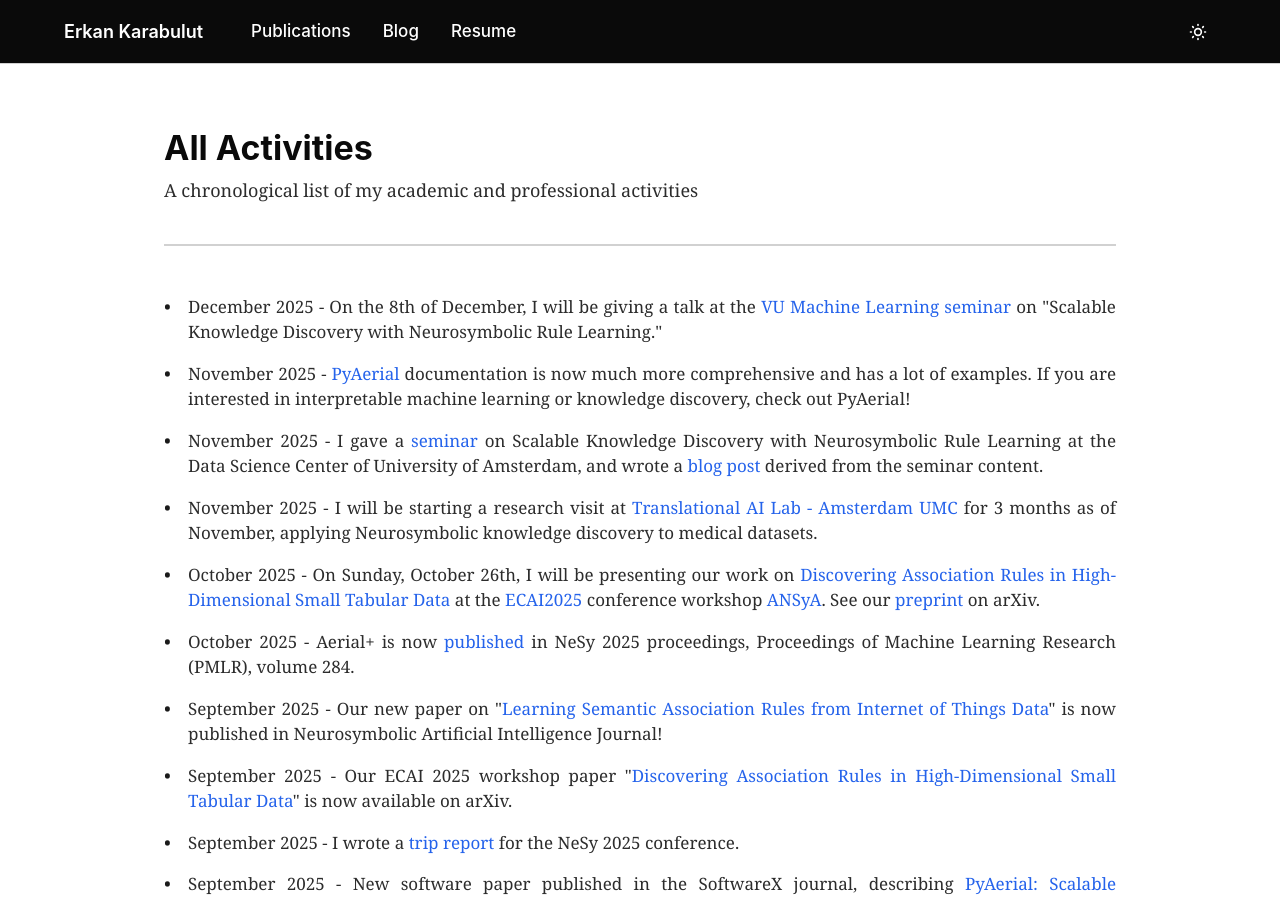
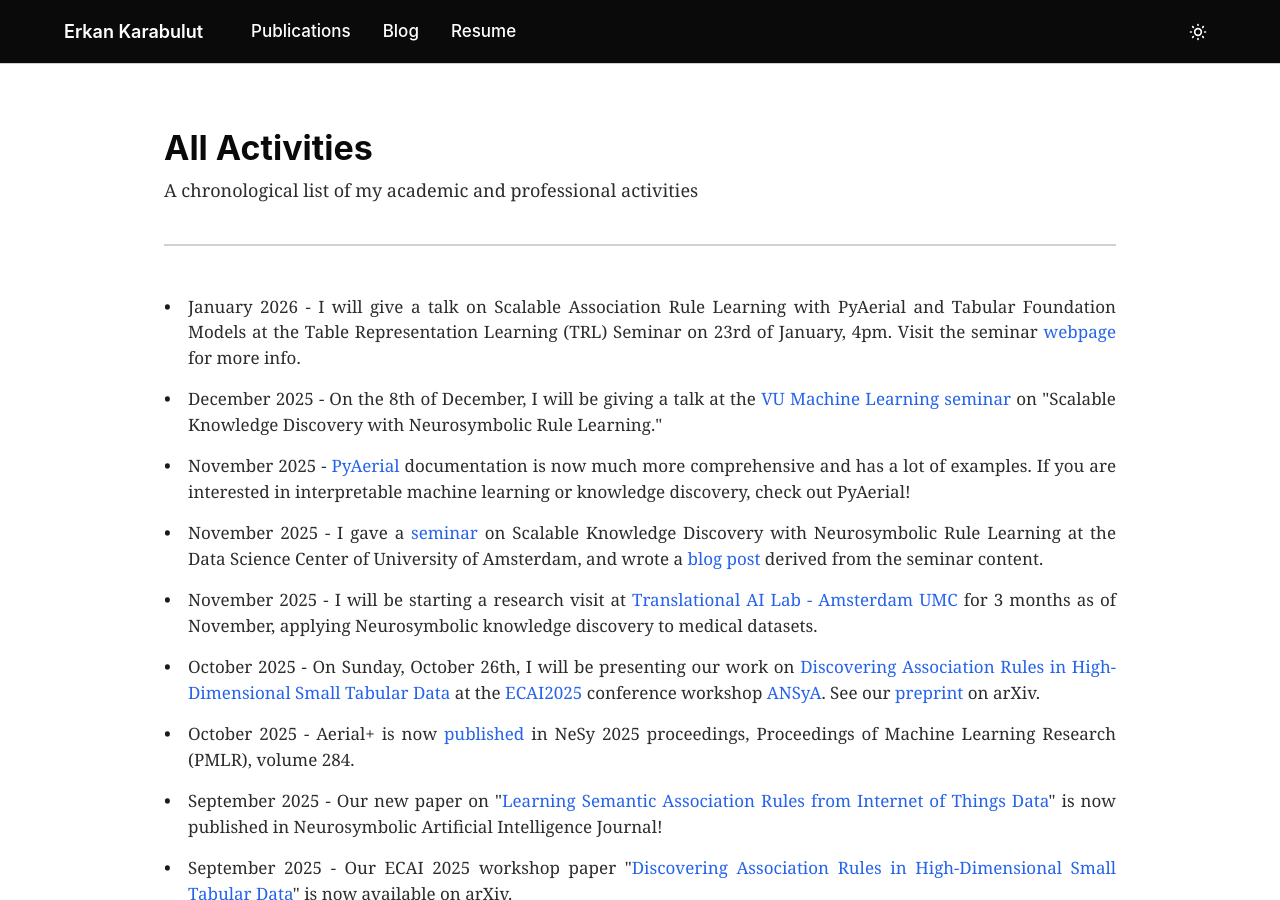
Before and after one commit to erkankarabulut/erkankarabulut.github.io, a Jekyll site: the page built from pages/news.html, in a window 1280 px wide and 900 px high. Built offline with Jekyll 4.4.1, drawn with Linux system fonts in a browser that asks for light colours.

Commit message:
add trl seminar news item

```diff
--- a/_data/news.yml
+++ b/_data/news.yml
@@ -1,3 +1,4 @@
+- 'January 2026 - I will give a talk on Scalable Association Rule Learning with PyAerial and Tabular Foundation Models at the Table Representation Learning (TRL) Seminar on 23rd of January, 4pm. Visit the seminar <a target="_blank" href="https://trl-lab.github.io/trl-seminar/">webpage</a> for more info.'
 - 'December 2025 - On the 8th of December, I will be giving a talk at the <a target="_blank" href="https://sites.google.com/view/vumls/home">VU Machine Learning seminar</a> on "Scalable Knowledge Discovery with Neurosymbolic Rule Learning."'
 - 'November 2025 - <a target="_blank" href="https://pyaerial.readthedocs.io/en/latest/index.html">PyAerial</a> documentation is now much more comprehensive and has a lot of examples. If you are interested in interpretable machine learning or knowledge discovery, check out PyAerial!'
 - 'November 2025 - I gave a <a href="https://dsc.uva.nl/content/events/2025/11/dsc-seminar-erkan-karabulut.html?origin=z21kMaCZR32hh0aCPjEnMA" target="_blank">seminar</a> on Scalable Knowledge Discovery with Neurosymbolic Rule Learning at the Data Science Center of University of Amsterdam, and wrote a <a href="https://erkankarabulut.github.io/blog/uva-dsc-seminar-scalable-knowledge-discovery/" target="_blank">blog post</a> derived from the seminar content. '
```
